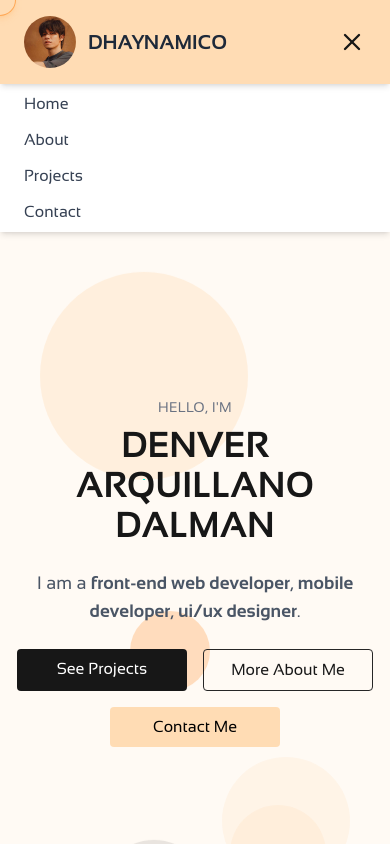
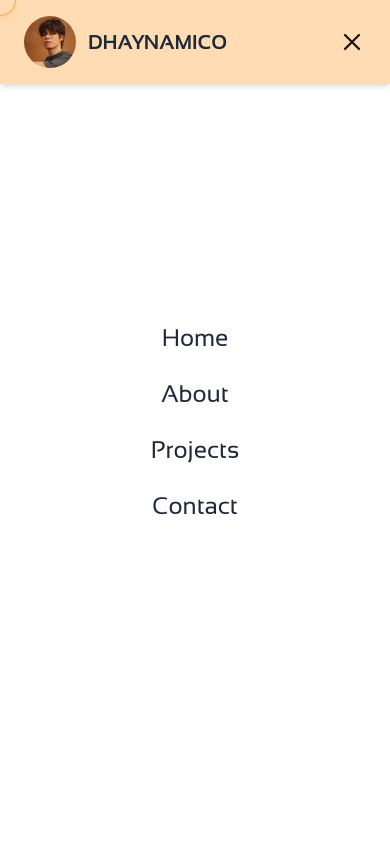
Before and after one commit to dadalman/dalman-portfolio, a Next.js app: page / in a window 390 px wide. Both pictures are taken after a click on the button 352 px from the left and 42 px from the top of the page. Shown: the top 844 px of the page. Built offline with nearby package versions, Linux system fonts and the light colour scheme.

Commit message:
FIxed header dropdown menu

```diff
--- a/components/Header.tsx
+++ b/components/Header.tsx
@@ -39,24 +39,40 @@ export default function Header() {
         </div>
 
         {/* Mobile Menu Button */}
-        <button className="md:hidden" onClick={() => setIsOpen(!isOpen)}>
+        <button className="md:hidden z-50" onClick={() => setIsOpen(!isOpen)}>
           {isOpen ? <X size={28} /> : <Menu size={28} />}
         </button>
       </nav>
 
-      {/* Mobile Navigation Links */}
+      {/* Mobile Fullscreen Menu Overlay */}
       {isOpen && (
-        <div className="md:hidden flex flex-col items-start px-6 py-2 space-y-3 bg-white shadow-md">
-          <a href="#home" className="text-gray-700">
+        <div className="fixed inset-0 z-40 bg-white dark:bg-black flex flex-col items-center justify-center space-y-6 transition-opacity">
+          <a
+            href="/"
+            className="text-2xl text-gray-800 dark:text-white hover:underline"
+            onClick={() => setIsOpen(false)}
+          >
             Home
           </a>
-          <a href="#about" className="text-gray-700">
+          <a
+            href="#about"
+            className="text-2xl text-gray-800 dark:text-white hover:underline"
+            onClick={() => setIsOpen(false)}
+          >
             About
           </a>
-          <a href="#projects" className="text-gray-700">
+          <a
+            href="#projects"
+            className="text-2xl text-gray-800 dark:text-white hover:underline"
+            onClick={() => setIsOpen(false)}
+          >
             Projects
           </a>
-          <a href="#contact" className="text-gray-700">
+          <a
+            href="#contact"
+            className="text-2xl text-gray-800 dark:text-white hover:underline"
+            onClick={() => setIsOpen(false)}
+          >
             Contact
           </a>
         </div>
```
